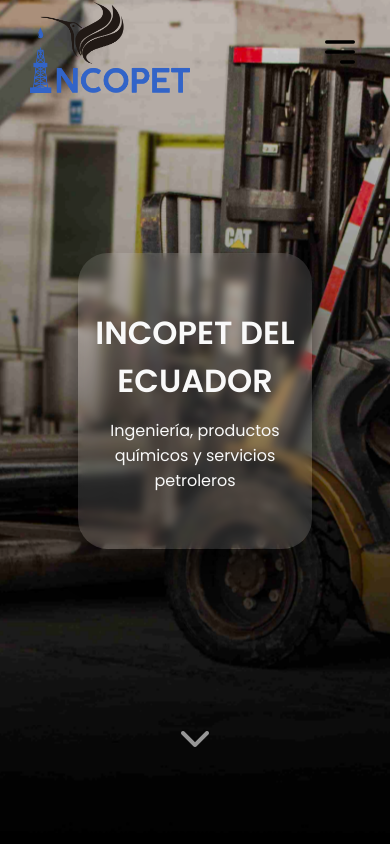
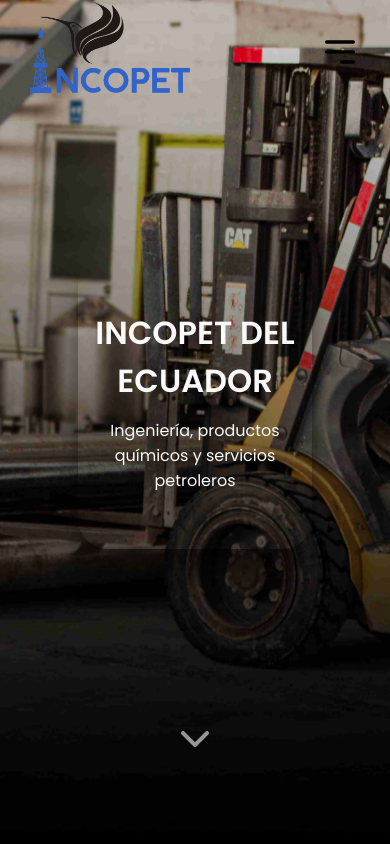
Before and after one commit to mario-pr123/incopet, a React (Create React App) app: page / in a window 390 px wide. Shown: the top 844 px of the page. Built offline with nearby package versions, Linux system fonts and the light colour scheme; a web font is replaced by a local one.

Commit message:
Update home.css

```diff
--- a/src/pages/home/home.css
+++ b/src/pages/home/home.css
@@ -380,3 +380,12 @@
 .homeClientsImg{
   width: 250px;
 }
+@media screen and (max-width: 550px) {
+  .slideShowItemText {
+    background: rgba(0, 0, 0, 0);
+    backdrop-filter: blur(0px);
+  }
+  .slideShowItemText h1{
+    text-align: center;
+  }
+}
```
